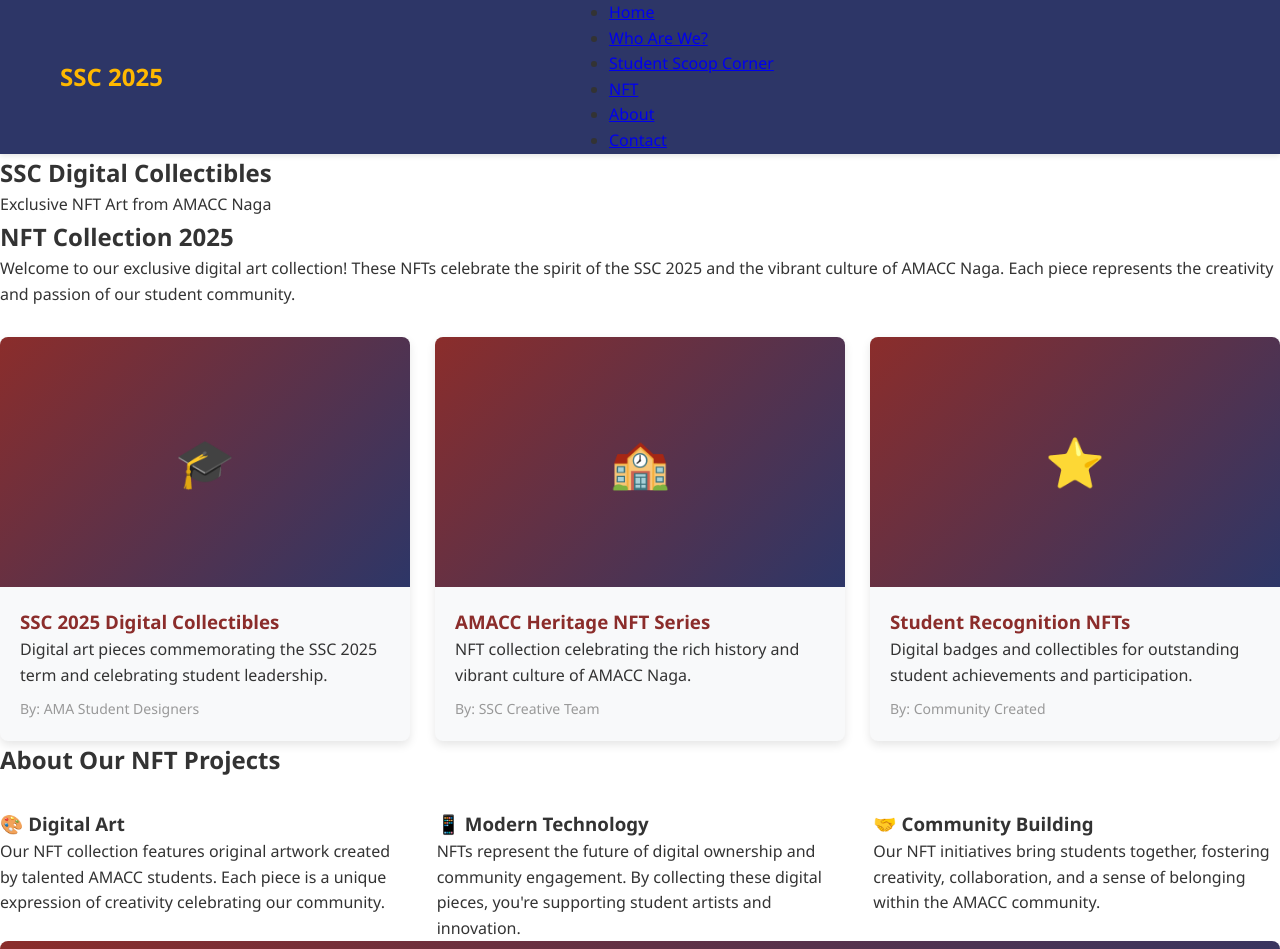
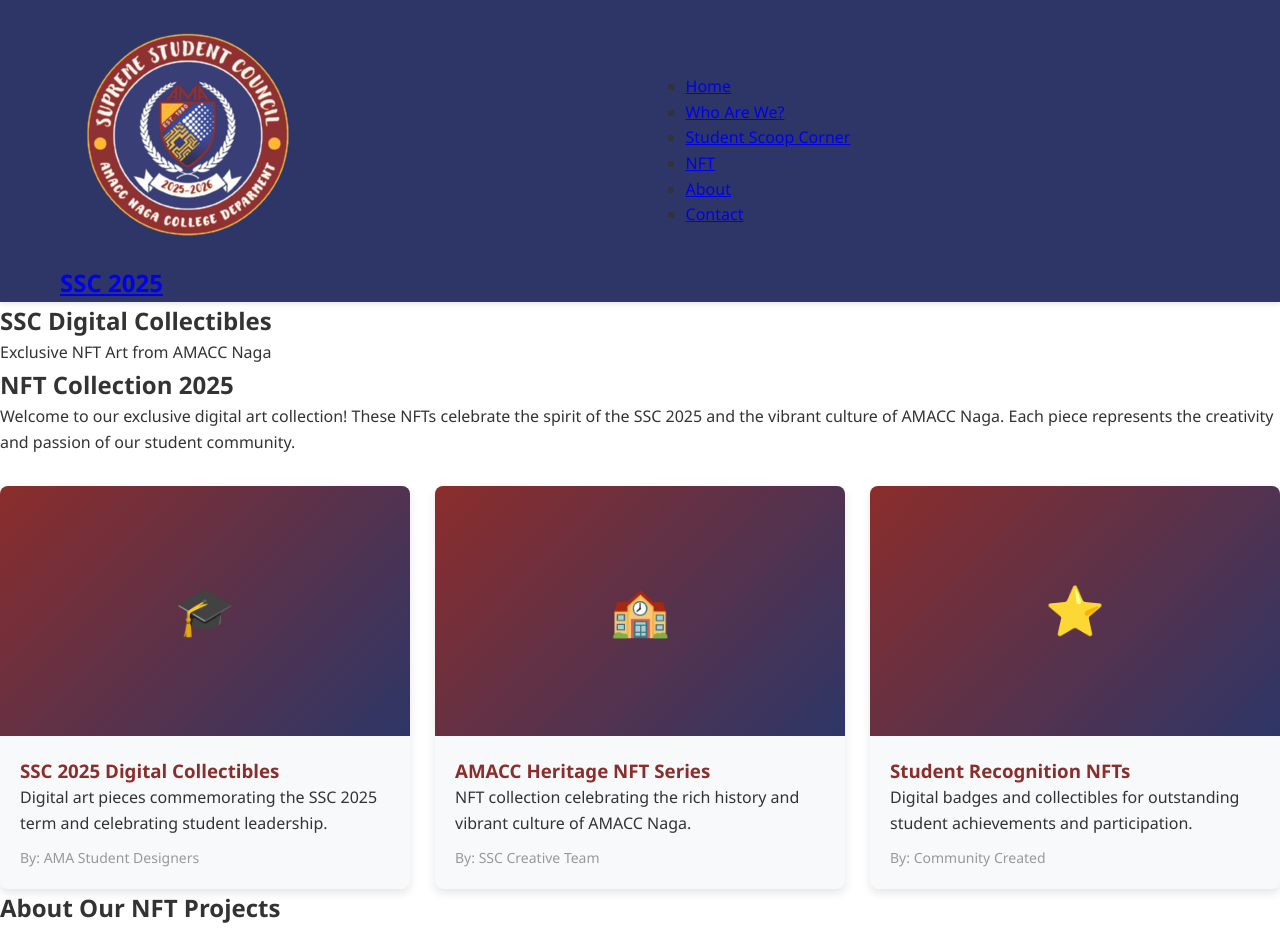
Before and after one commit to ssc2025-ama-naga/website, a plain HTML site: page nft.html in a window 1280 px wide. Shown: the top 949 px of the page. Drawn offline with Linux system fonts and the light colour scheme.

Commit message:
Add logo and heading to navigation
Updated navigation section with logo and heading.

```diff
--- a/nft.html
+++ b/nft.html
@@ -50,7 +50,9 @@
   <!-- Navigation -->
   <nav>
     <div class="nav-container">
-      <a href="index.html" class="logo">SSC 2025</a>
+      <a href="index.html">
+      <img src="./img/logo.png" alt="SSC Logo" class="ssc-logo" />
+      <h1 style="margin-right auto: 50px;"><span>SSC </span>2025</h1>
       <ul>
         <li><a href="index.html">Home</a></li>
         <li><a href="who.html">Who Are We?</a></li>
```
